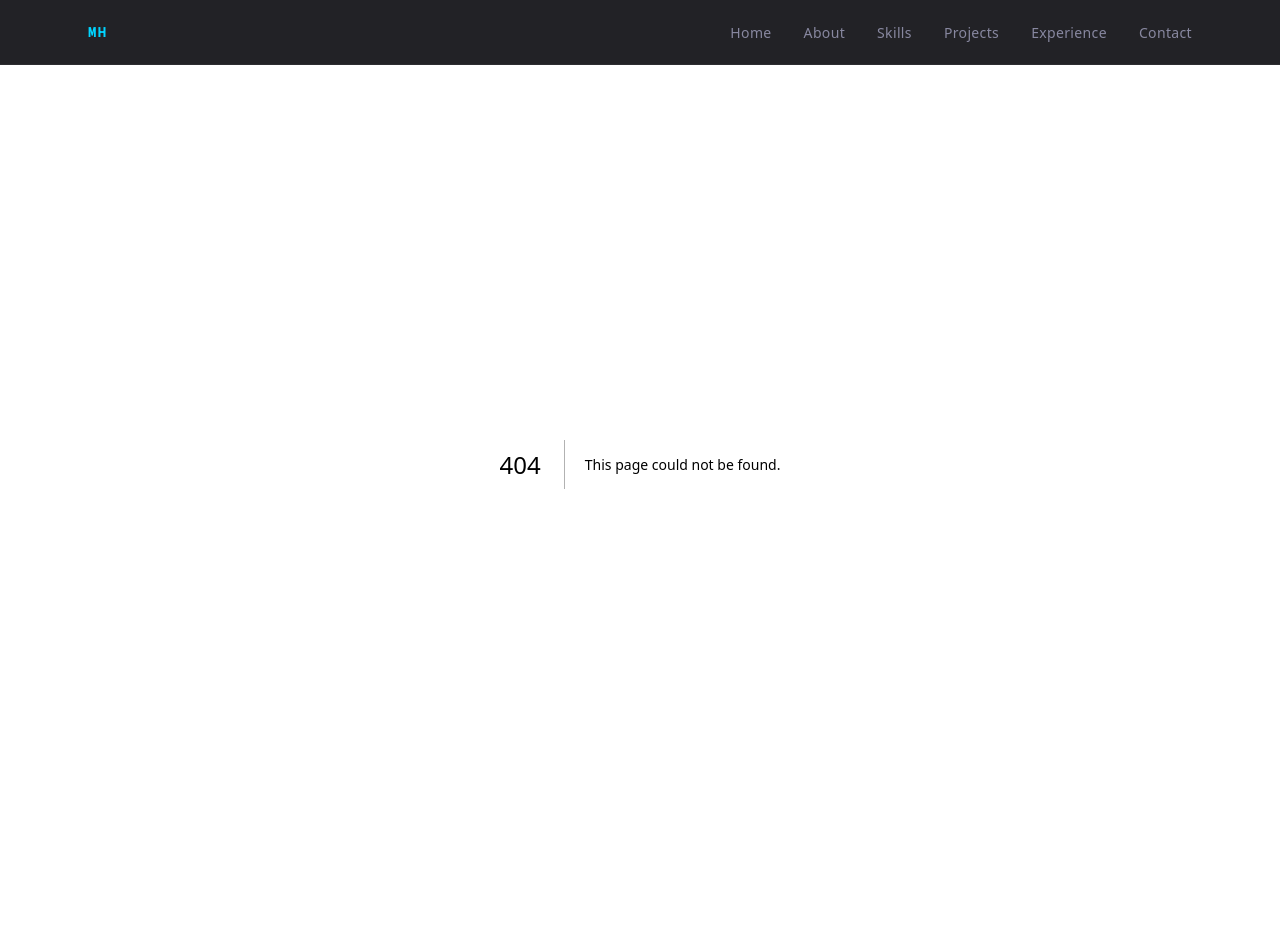
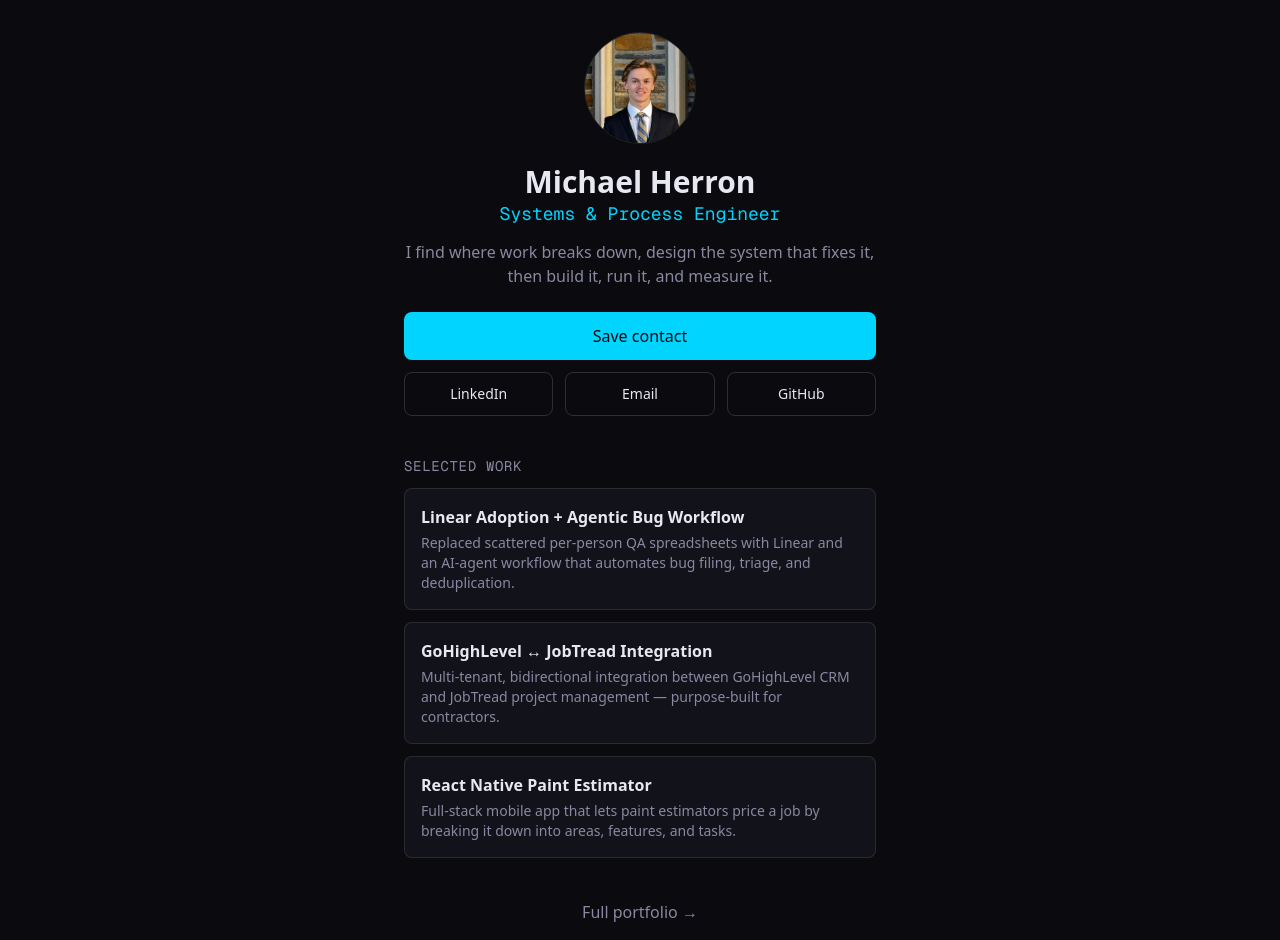
Before and after one commit to mh550/portfolio_site, a Next.js app: page /card in a window 1280 px wide. Before the commit this address had no page. Shown: the top 940 px of the page. Built offline with nearby package versions, Linux system fonts and the light colour scheme.

Commit message:
M1-04: SiteChrome hides Navbar/offset/Footer on /card and /card/*, static /card page (headshot, Save contact, socials, getTopProjects(3), portfolio and QR links), metadataBase (D24), D28 default, smoke-routes /card (128 → 144 tests)

```diff
--- /dev/null
+++ b/src/app/card/page.tsx
@@ -0,0 +1,88 @@
+import type { Metadata } from 'next';
+import Image from 'next/image';
+import Link from 'next/link';
+import { getTopProjects, profile } from '@/lib/data';
+
+const title = `${profile.name} — ${profile.positioning}`;
+
+export const metadata: Metadata = {
+  title,
+  description: profile.subline,
+  openGraph: { title, description: profile.subline, images: [profile.headshot] },
+  twitter: { card: 'summary', images: [profile.headshot] },
+};
+
+const focus =
+  'focus-visible:outline-2 focus-visible:outline-offset-2 focus-visible:outline-[var(--color-accent)]';
+const button = `min-h-[44px] inline-flex items-center justify-center rounded-lg px-4 font-medium transition-colors ${focus}`;
+const primaryButton = `${button} w-full bg-[var(--color-accent)] text-[var(--color-background)] py-3 hover:bg-[var(--color-accent)]/85`;
+const secondaryButton = `${button} border border-white/15 text-sm hover:border-[var(--color-accent)] hover:text-[var(--color-accent)]`;
+const textButton = `${button} text-[var(--color-muted)] hover:text-[var(--color-accent)]`;
+
+// Standalone contact card for a phone at a conference (D6). No entrance animation (D28) and no
+// searchParams, so the page stays static.
+export default function CardPage() {
+  const selected = getTopProjects(3);
+
+  return (
+    <main className="mx-auto flex w-full max-w-[520px] flex-col items-center px-6 py-8 text-center">
+      <Image
+        src={profile.headshot}
+        width={112}
+        height={112}
+        alt={`${profile.name} headshot`}
+        sizes="112px"
+        preload
+        className="h-28 w-28 rounded-full border border-white/10 object-cover object-top"
+      />
+      <h1 className="mt-5 text-3xl font-bold">{profile.name}</h1>
+      <p className="font-mono text-lg text-[var(--color-accent)]">{profile.positioning}</p>
+      <p className="mt-3 text-base text-[var(--color-muted)]">{profile.subline}</p>
+
+      <a href="/michael-herron.vcf" className={`${primaryButton} mt-6`}>
+        Save contact
+      </a>
+      <div className="mt-3 grid w-full grid-cols-3 gap-3">
+        <a href={profile.linkedin} target="_blank" rel="noopener noreferrer" className={secondaryButton}>
+          LinkedIn
+        </a>
+        <a href={`mailto:${profile.email}`} className={secondaryButton}>
+          Email
+        </a>
+        <a href={profile.github} target="_blank" rel="noopener noreferrer" className={secondaryButton}>
+          GitHub
+        </a>
+      </div>
+
+      <section className="mt-10 w-full text-left">
+        <h2 className="font-mono text-sm uppercase tracking-wider text-[var(--color-muted)]">
+          Selected work
+        </h2>
+        <ul className="mt-3 flex flex-col gap-3">
+          {selected.map((project) => (
+            <li key={project.slug}>
+              <Link
+                href={`/projects/${project.slug}`}
+                className={`block rounded-lg border border-white/10 bg-[var(--color-surface)] p-4 transition-colors hover:border-[var(--color-accent)] ${focus}`}
+              >
+                <span className="block font-semibold">{project.title}</span>
+                <span className="mt-1 block text-sm text-[var(--color-muted)]">
+                  {project.shortDescription}
+                </span>
+              </Link>
+            </li>
+          ))}
+        </ul>
+      </section>
+
+      <div className="mt-8 flex flex-col items-center gap-2">
+        <Link href="/" className={textButton}>
+          Full portfolio →
+        </Link>
+        <Link href="/card/qr" className={`${secondaryButton} text-[var(--color-muted)]`}>
+          Show QR
+        </Link>
+      </div>
+    </main>
+  );
+}
--- a/src/app/layout.tsx
+++ b/src/app/layout.tsx
@@ -1,8 +1,8 @@
 import type { Metadata } from 'next';
 import { Geist, Geist_Mono } from 'next/font/google';
 import './globals.css';
-import Navbar from '@/components/Navbar';
-import ConditionalFooter from '@/components/ConditionalFooter';
+import SiteChrome from '@/components/SiteChrome';
+import { profile } from '@/lib/data';
 
 const geistSans = Geist({
   variable: '--font-geist-sans',
@@ -15,6 +15,8 @@ const geistMono = Geist_Mono({
 });
 
 export const metadata: Metadata = {
+  // Resolves relative Open Graph image paths (D24)
+  metadataBase: new URL(profile.siteUrl),
   title: 'Michael Herron — Full-Stack & Integration Engineer',
   description:
     'Portfolio of Michael Herron — full-stack developer and automation/integration engineer. I build systems that connect things.',
@@ -28,9 +30,7 @@ export default function RootLayout({
   return (
     <html lang="en">
       <body className={`${geistSans.variable} ${geistMono.variable} antialiased`}>
-        <Navbar />
-        <div className="pt-16">{children}</div>
-        <ConditionalFooter />
+        <SiteChrome>{children}</SiteChrome>
       </body>
     </html>
   );
--- a/src/components/ConditionalFooter.tsx
+++ /dev/null
@@ -1,11 +0,0 @@
-'use client';
-
-import { usePathname } from 'next/navigation';
-import Footer from './Footer';
-
-// Hides the footer on the home page so the hero fills the viewport without scroll
-export default function ConditionalFooter() {
-  const pathname = usePathname();
-  if (pathname === '/') return null;
-  return <Footer />;
-}
--- /dev/null
+++ b/src/components/SiteChrome.tsx
@@ -0,0 +1,23 @@
+'use client';
+
+import { usePathname } from 'next/navigation';
+import Navbar from './Navbar';
+import Footer from './Footer';
+
+// /card and /card/* are standalone (D6, D15): no Navbar, no 64 px offset, no Footer
+function isCardPath(pathname: string) {
+  return pathname === '/card' || pathname.startsWith('/card/');
+}
+
+export default function SiteChrome({ children }: { children: React.ReactNode }) {
+  const pathname = usePathname();
+  if (isCardPath(pathname)) return <>{children}</>;
+  return (
+    <>
+      <Navbar />
+      <div className="pt-16">{children}</div>
+      {/* The hero fills the viewport on / (until M2's Recent work, D19) */}
+      {pathname !== '/' && <Footer />}
+    </>
+  );
+}
```
Also changed, not shown: .harness/runs/v2-2026-10-18/feature_list.json, .harness/runs/v2-2026-10-18/progress.md, .harness/smoke-routes.txt (added), 3 other files (tests, documents, lock files or other folders).
